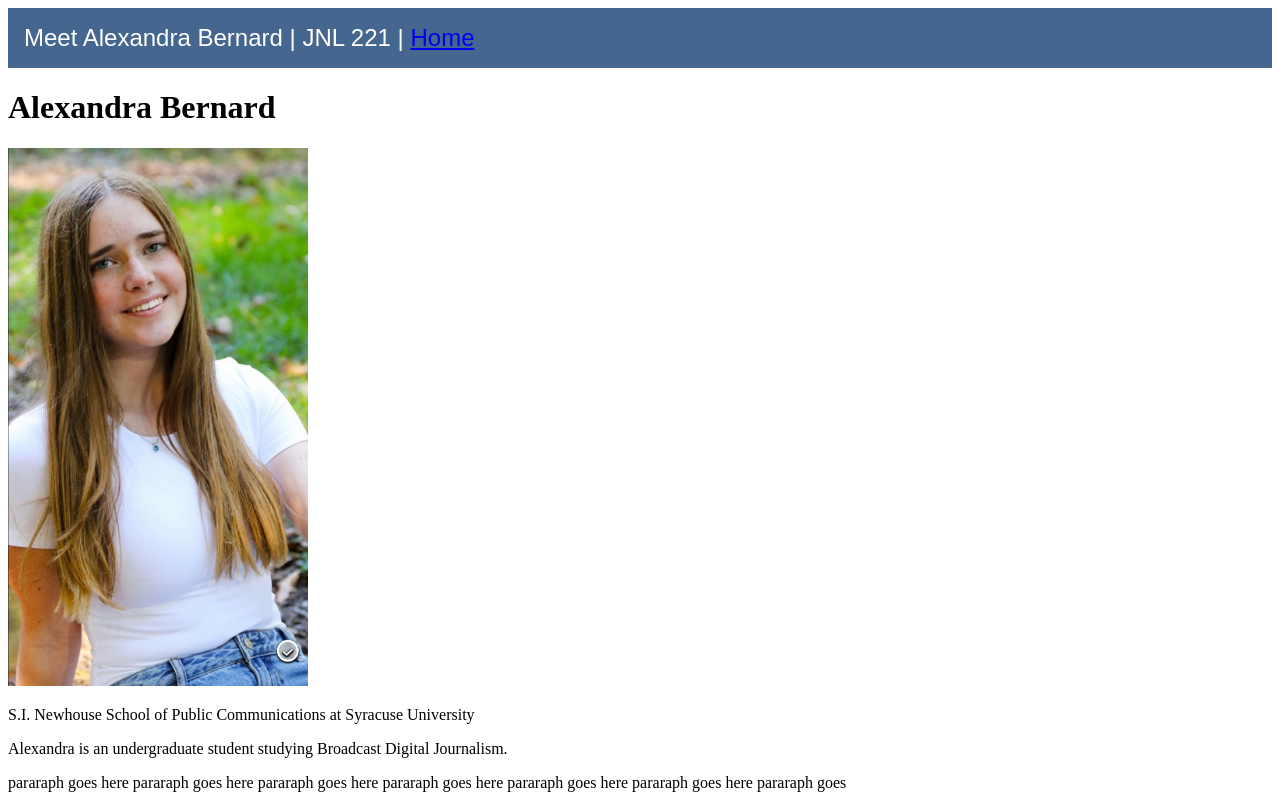
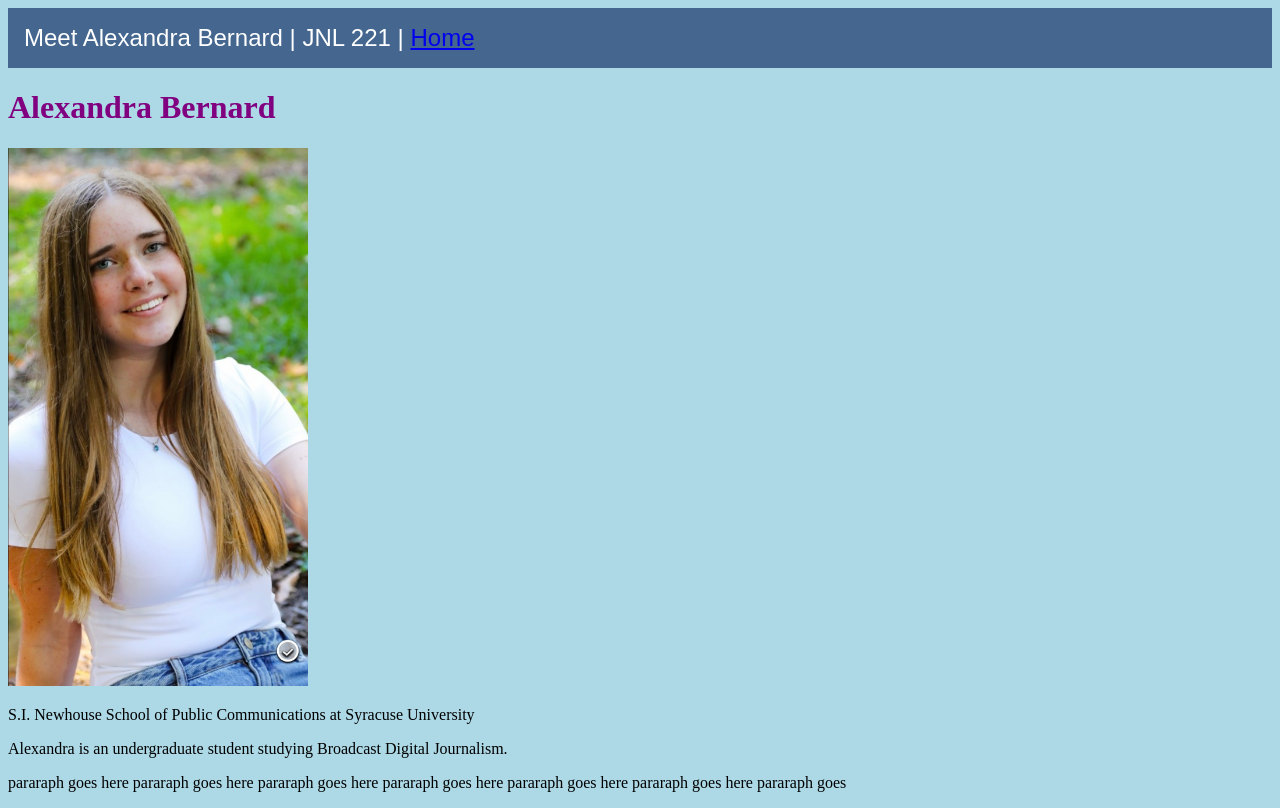
Before and after one commit to alexandrab07/alexandrab07.github.io, a plain HTML site: page PersonalWebpage/index.html in a window 1280 px wide. Drawn offline with Linux system fonts and the light colour scheme; files whose address does not match are found by name.

Commit message:
update homepage

```diff
--- a/PersonalWebpage/style.css
+++ b/PersonalWebpage/style.css
@@ -11,3 +11,11 @@ header ul {
   margin: 0;
   padding: 0;
 }
+body {
+    background-color: lightblue;
+}
+
+h1 {
+    color: purple;
+    font-size; 40px;
+}
```
Also changed, not shown: PersonalWebpage/about/index.html (added), PersonalWebpage/about/style.css (added).
